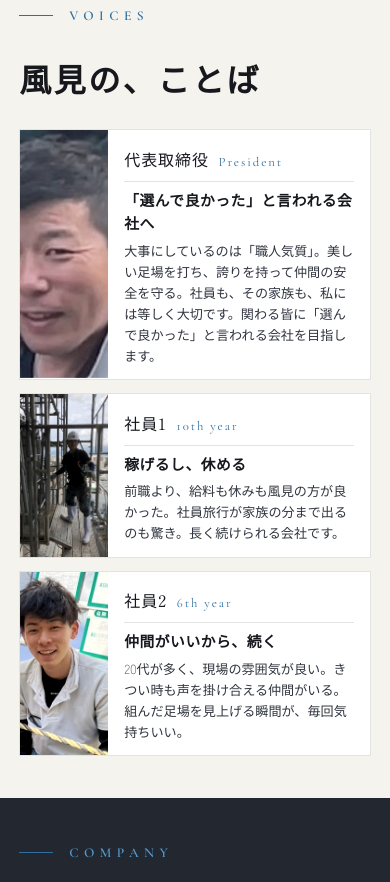
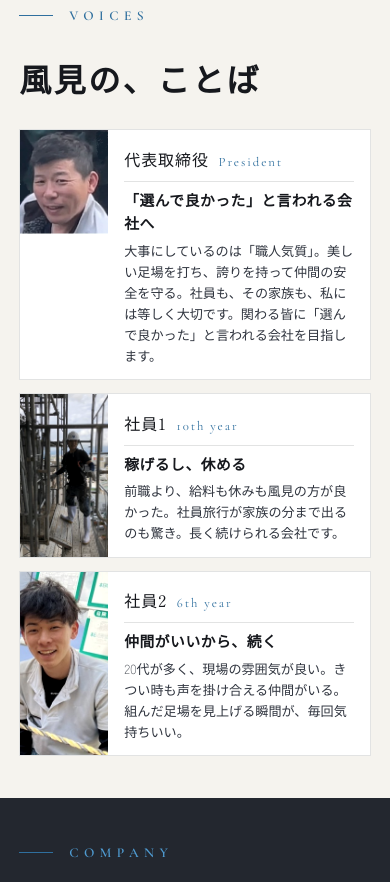
Before and after one commit to kurizoe4135-creator/kazami-recruit, a plain HTML site: page index.html in a window 390 px wide. Shown: the part 5855-6737 px from the top of the page. Drawn offline with nearby package versions, Linux system fonts and the light colour scheme.

Commit message:
社員の声: 代表写真をスマホで本来の縦横比表示にしアップ感を軽減(カード高さは維持)
Co-Authored-By: Claude Opus 4.8 <noreply@anthropic.com>

```diff
--- a/index.html
+++ b/index.html
@@ -337,6 +337,8 @@ footer{background:#0f1115;color:var(--haku);padding:clamp(3rem,6vh,4.5rem) clamp
   .vc{display:grid;grid-template-columns:88px 1fr;align-items:stretch}
   .vc .ph{aspect-ratio:auto;height:100%}
   .vc .ph img{height:100%;object-position:center 22%}
+  .vc:first-child .ph{align-self:start;aspect-ratio:193/228;height:auto}
+  .vc:first-child .ph img{object-position:center 30%}
   .vc .body{padding:.85rem 1rem}
   .vc .meta{margin-bottom:.4rem;padding-bottom:.4rem}
   .vc .meta .nm{font-size:1rem}
```
